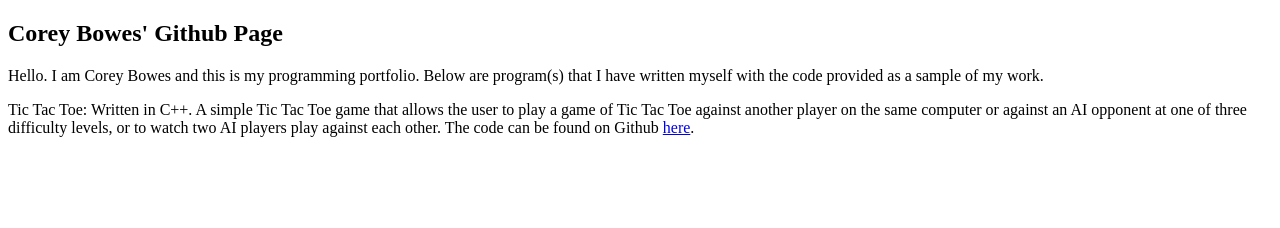
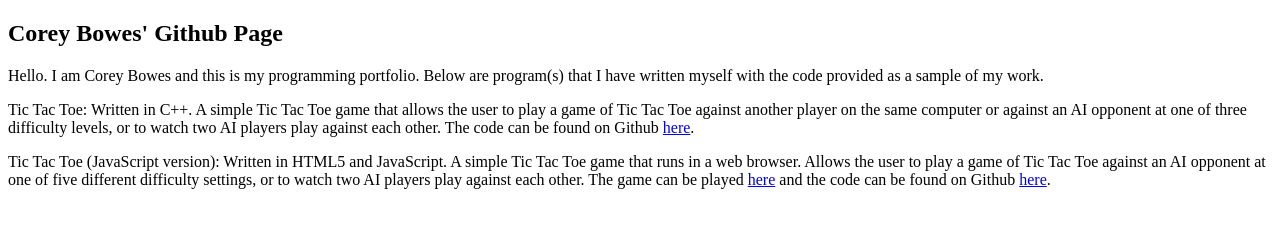
Before and after one commit to CoreyBowes/CoreyBowes.github.io, a plain HTML site: page index.html in a window 1280 px wide. Drawn offline with Linux system fonts and the light colour scheme.

Commit message:
Added JavaScript Tic Tac Toe game.

```diff
--- a/index.html
+++ b/index.html
@@ -7,5 +7,7 @@
 <p>Hello. I am Corey Bowes and this is my programming portfolio. Below are program(s) that I have written myself with the code provided as a sample of my work.</p>
 
 <p>Tic Tac Toe: Written in C++. A simple Tic Tac Toe game that allows the user to play a game of Tic Tac Toe against another player on the same computer or against an AI opponent at one of three difficulty levels, or to watch two AI players play against each other. The code can be found on Github <a href="https://github.com/CoreyBowes/Tic-Tac-Toe">here</a>.</p>
+
+<p>Tic Tac Toe (JavaScript version): Written in HTML5 and JavaScript. A simple Tic Tac Toe game that runs in a web browser. Allows the user to play a game of Tic Tac Toe against an AI opponent at one of five different difficulty settings, or to watch two AI players play against each other. The game can be played <a href="TicTacToe.html">here</a> and the code can be found on Github <a href="https://github.com/CoreyBowes/Tic-Tac-Toe-JS-Alpha">here</a>.</p>
 </body>
 </html>
```
